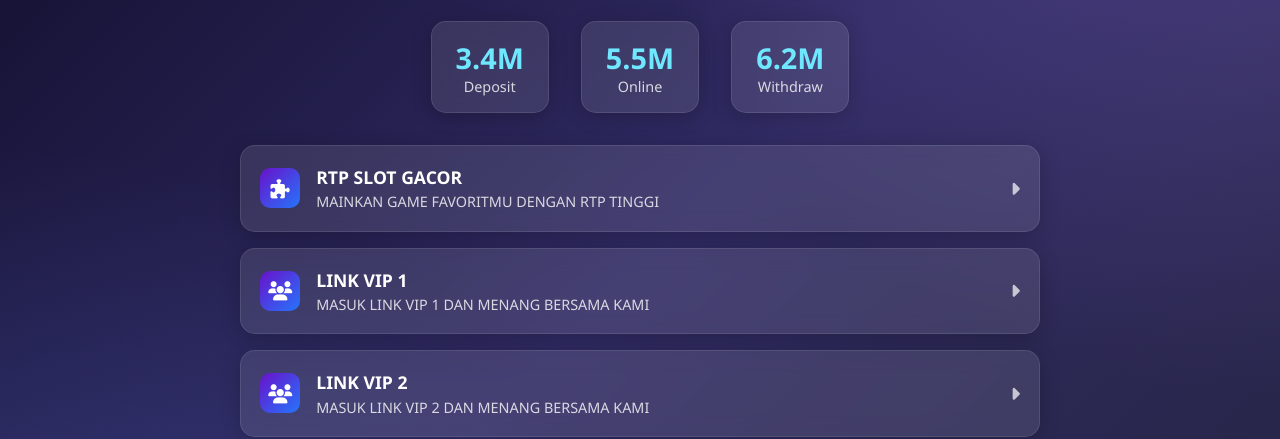
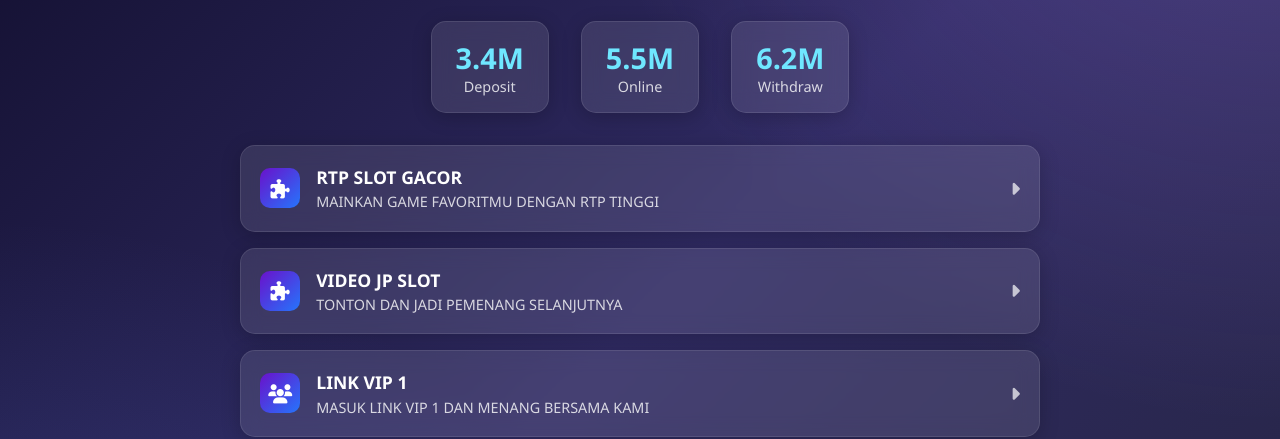
Before and after one commit to Byubub/ALTERNATIFBOLASINGA, a plain HTML site: page index.html in a window 1280 px wide. Shown: the part 281-720 px from the top of the page. Drawn offline with Linux system fonts and the light colour scheme.

Commit message:
Update index.html

```diff
--- a/index.html
+++ b/index.html
@@ -343,6 +343,19 @@
                 </div>
             </a>
 
+            <a href="https://jp-slot-akun-vip-bolasinga.pages.dev/" class="link-item" target="_blank">
+                <div class="link-icon">
+                    <i class="fas fa-puzzle-piece"></i>
+                </div>
+                <div class="link-content">
+                    <div class="link-title">VIDEO JP SLOT </div>
+                    <div class="link-desc">TONTON DAN JADI PEMENANG SELANJUTNYA</div>
+                </div>
+                <div class="link-arrow">
+                    <i class="fas fa-caret-right"></i>
+                </div>
+            </a>
+
             <a href="https://singabola1.com/" class="link-item" target="_blank">
                 <div class="link-icon">
                     <i class="fas fa-users"></i>
```
